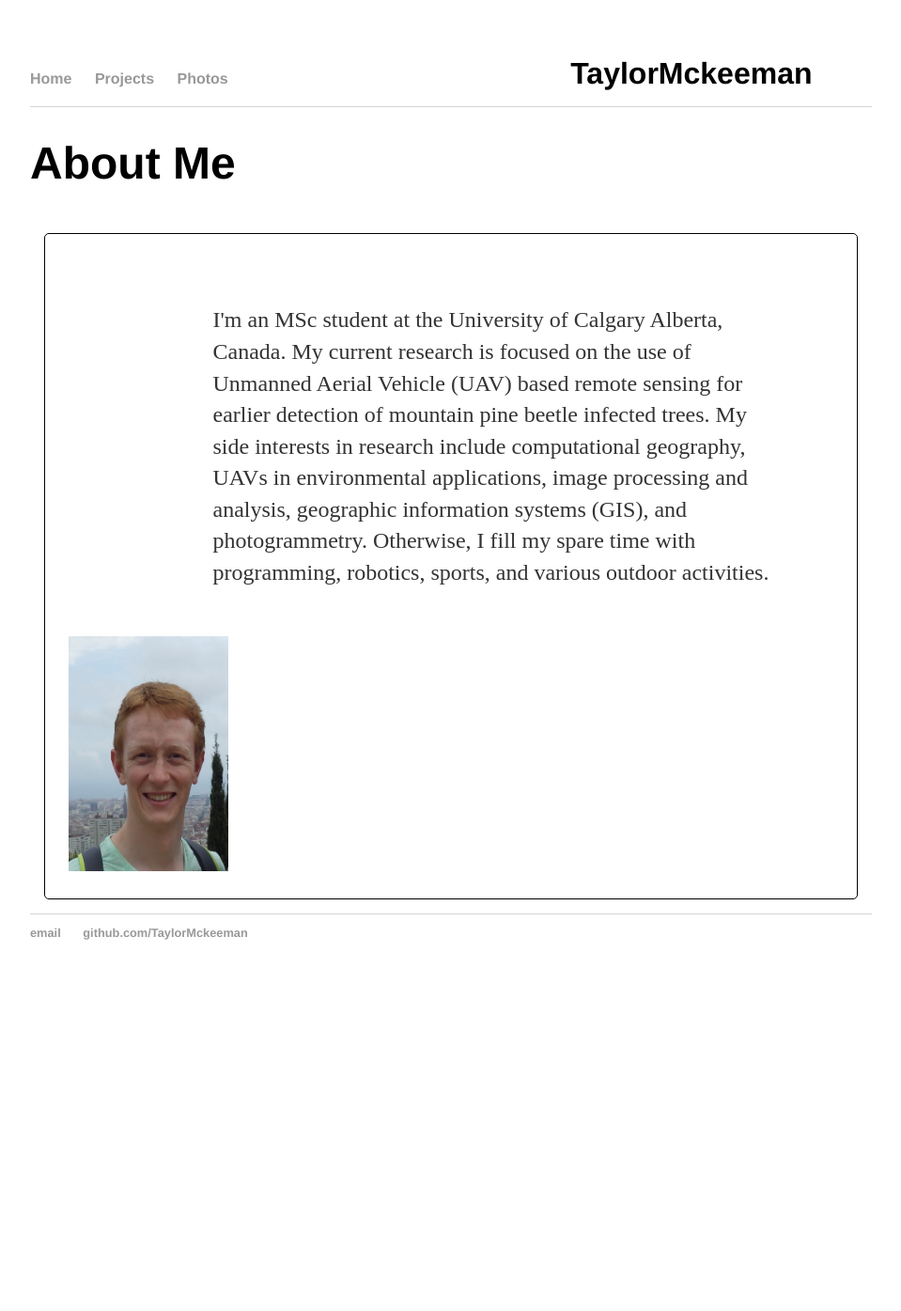
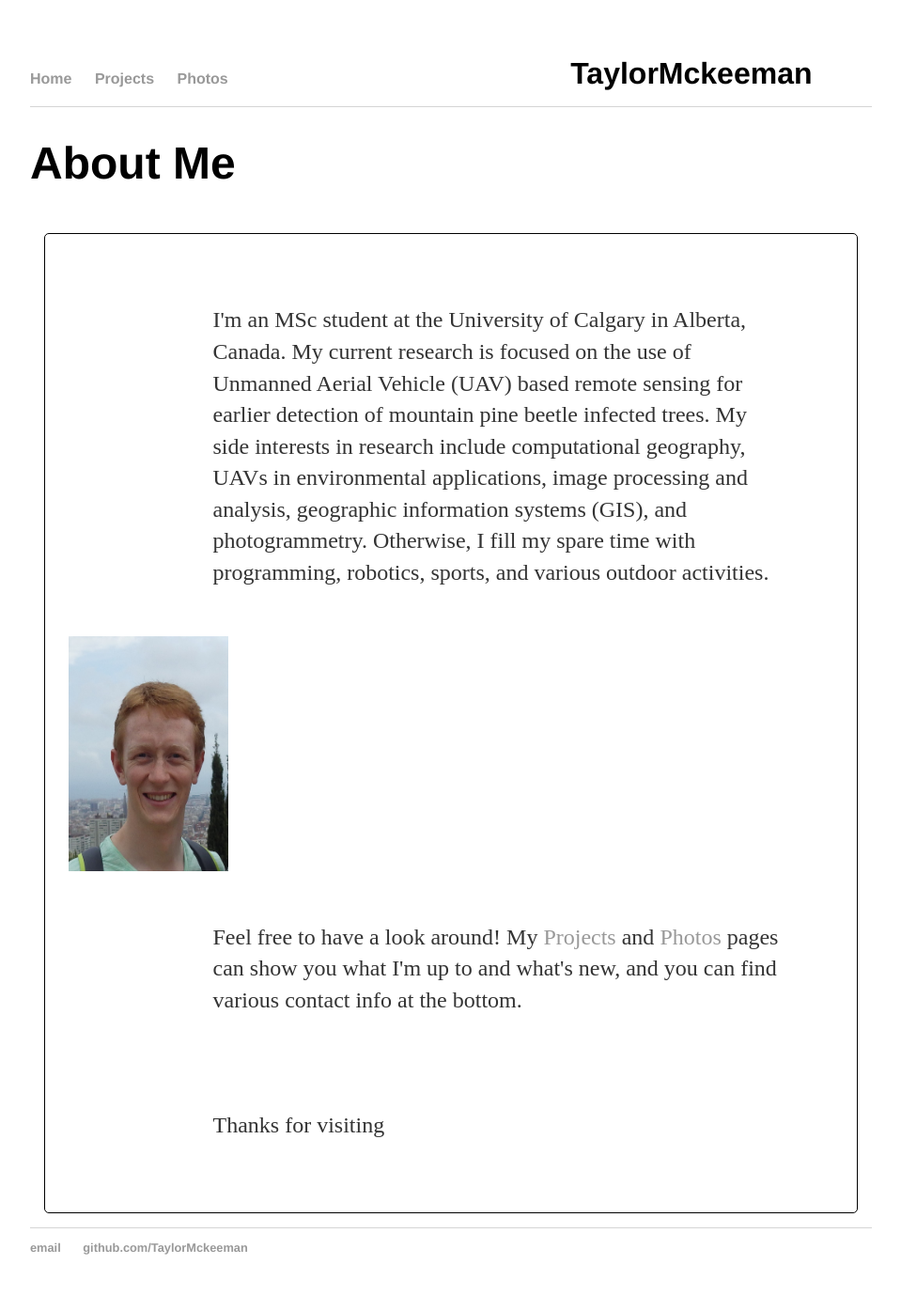
Before and after one commit to TaylorMckeeman/TaylorMckeeman.github.io, a Jekyll site: the page built from index.html, in a window 1280 px wide. Shown: the whole page at 94% size, without its empty margins (160-1119 px from the left). Built offline with Jekyll 4.4.1, drawn with Linux system fonts in a browser that asks for light colours; before the commit the page ends 1060 px from its top, so only the background shows below that.

Commit message:
Update index.html

```diff
--- a/index.html
+++ b/index.html
@@ -4,9 +4,12 @@ title: Taylor Mckeeman
 ---
 <h1>About Me</h1>
 <div class="blurb">
-	<p>I'm an MSc student at the University of Calgary Alberta, Canada. My current research is focused on the use of Unmanned
+	<p>I'm an MSc student at the University of Calgary in Alberta, Canada. My current research is focused on the use of Unmanned
 		Aerial Vehicle (UAV) based remote sensing for earlier detection of mountain pine beetle infected trees. My side interests in research
 		include computational geography, UAVs in environmental applications, image processing and analysis, geographic information systems (GIS), and photogrammetry.
 		Otherwise, I fill my spare time with programming, robotics, sports, and various outdoor activities.</p>
 	<img src="/resources/t.jpg" width="170" height="250"/>
+	<p> Feel free to have a look around! My <a href="/projects.html">Projects</a> and <a href="/photos.html">Photos</a> pages can show you what
+		I'm up to and what's new, and you can find various contact info at the bottom.</p>
+	<p>Thanks for visiting</p>
 </div><!-- /.blurb -->
```
